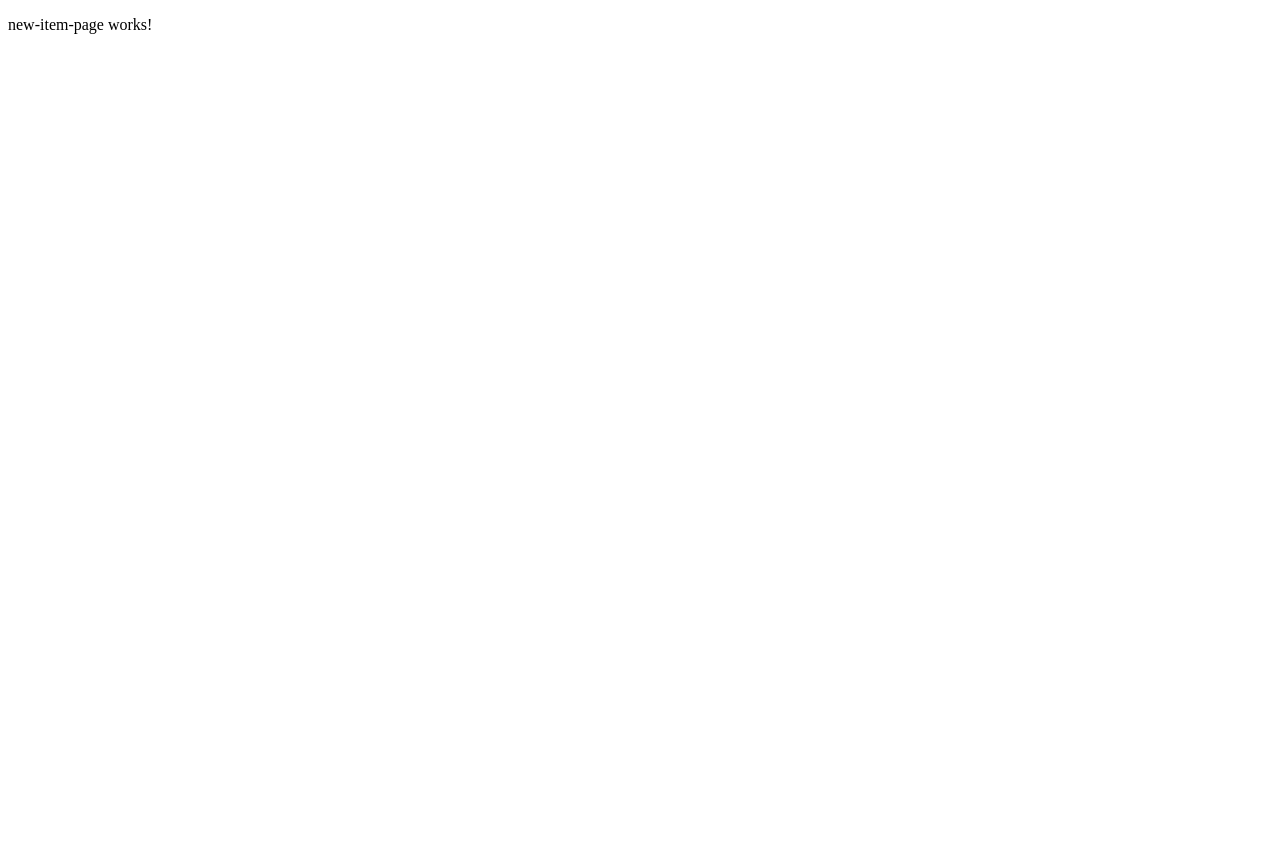
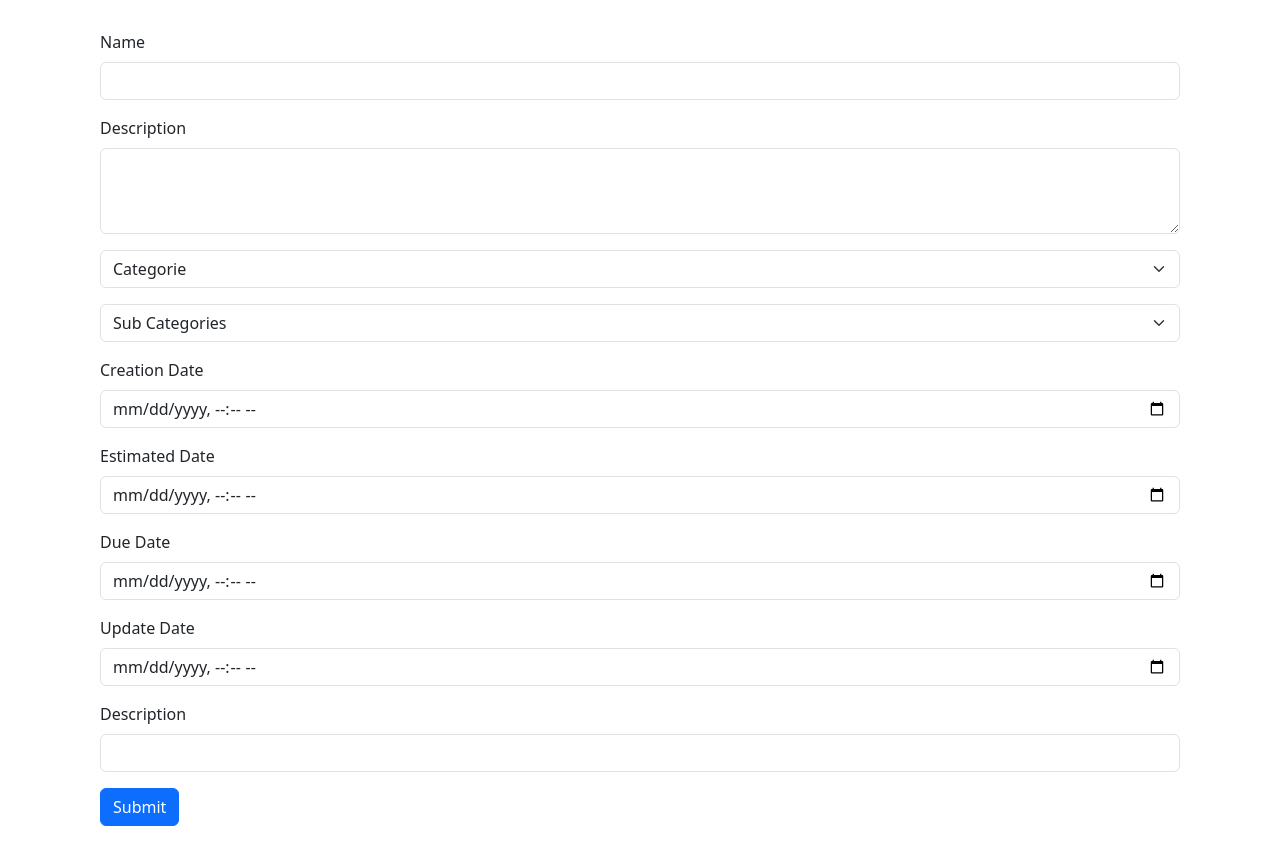
Before and after one commit to JardelGalvao/mlw, an Angular app in the folder my-little-world/: page /new-item in a window 1280 px wide. Before the commit the page ends 800 px from the top, so only its background shows below. Built offline with nearby package versions, Linux system fonts and the light colour scheme.

Commit message:
Add bootstrap, data form

```diff
--- a/my-little-world/angular.json
+++ b/my-little-world/angular.json
@@ -35,9 +35,12 @@
               "src/assets"
             ],
             "styles": [
-              "src/styles.css"
+              "src/styles.css",
+              "./node_modules/bootstrap/dist/css/bootstrap.min.css"
+
             ],
-            "scripts": []
+            "scripts": [
+            ]
           },
           "configurations": {
             "production": {
--- a/my-little-world/package.json
+++ b/my-little-world/package.json
@@ -18,6 +18,9 @@
     "@angular/platform-browser": "^17.3.0",
     "@angular/platform-browser-dynamic": "^17.3.0",
     "@angular/router": "^17.3.0",
+    "angular-popper": "^2.0.1",
+    "bootstrap": "^5.3.3",
+    "jquery": "^3.7.1",
     "rxjs": "~7.8.0",
     "tslib": "^2.3.0",
     "zone.js": "~0.14.3"
--- a/my-little-world/src/app/components/new-item-page/new-item-page.component.html
+++ b/my-little-world/src/app/components/new-item-page/new-item-page.component.html
@@ -1 +1,50 @@
-<p>new-item-page works!</p>
+<form>
+    <div class="mb-3">
+        <label for="name" class="form-label">Name</label>
+        <input type="text" class="form-control" id="name">
+    </div>
+
+    <div class="mb-3">
+        <label for="description" class="form-label">Description</label>
+        <textarea class="form-control" id="description" rows="3"></textarea>
+    </div>
+
+    <select class="form-select mb-3" aria-label="Default select example">
+        <option selected>Categorie</option>
+        <option value="1">Finances</option>
+        <option value="2">Others</option>
+    </select>
+
+    <select class="form-select mb-3" aria-label="Default select example">
+        <option selected>Sub Categories</option>
+        <option value="1">Variables</option>
+        <option value="2">Fixed</option>
+    </select>
+
+    <div class="mb-3">
+        <label for="creationDate" class="form-label">Creation Date</label>
+        <input type="datetime-local" class="form-control" id="creationDate" >
+    </div>
+
+    <div class="mb-3">
+        <label for="estimatedDate" class="form-label">Estimated Date</label>
+        <input type="datetime-local" class="form-control" id="estimatedDate">
+    </div>
+
+    <div class="mb-3">
+        <label for="dueDate" class="form-label">Due Date</label>
+        <input type="datetime-local" class="form-control" id="dueDate">
+    </div>
+
+    <div class="mb-3">
+        <label for="updateDate" class="form-label">Update Date</label>
+        <input type="datetime-local" class="form-control" id="updateDate">
+    </div>
+
+    <div class="mb-3">
+        <label for="value" class="form-label">Description</label>
+        <input type="number" class="form-control" id="value">
+    </div>
+
+    <button type="submit" class="btn btn-primary">Submit</button>
+  </form>
--- a/my-little-world/src/index.html
+++ b/my-little-world/src/index.html
@@ -9,5 +9,8 @@
 </head>
 <body>
   <app-root></app-root>
+  <script src="https://ajax.googleapis.com/ajax/libs/jquery/3.4.1/jquery.min.js"></script>
+  <script src="https://cdnjs.cloudflare.com/ajax/libs/popper.js/1.14.7/umd/popper.min.js"></script>
+  <script src="https://maxcdn.bootstrapcdn.com/bootstrap/4.3.1/js/bootstrap.min.js"></script>
 </body>
 </html>
--- a/my-little-world/src/styles.css
+++ b/my-little-world/src/styles.css
@@ -1 +1,6 @@
 /* You can add global styles to this file, and also import other style files */
+
+
+html{
+    margin: 30px 100px 30px 100px;
+}
```
Also changed, not shown: 2 other files (tests, documents, lock files or other folders).
